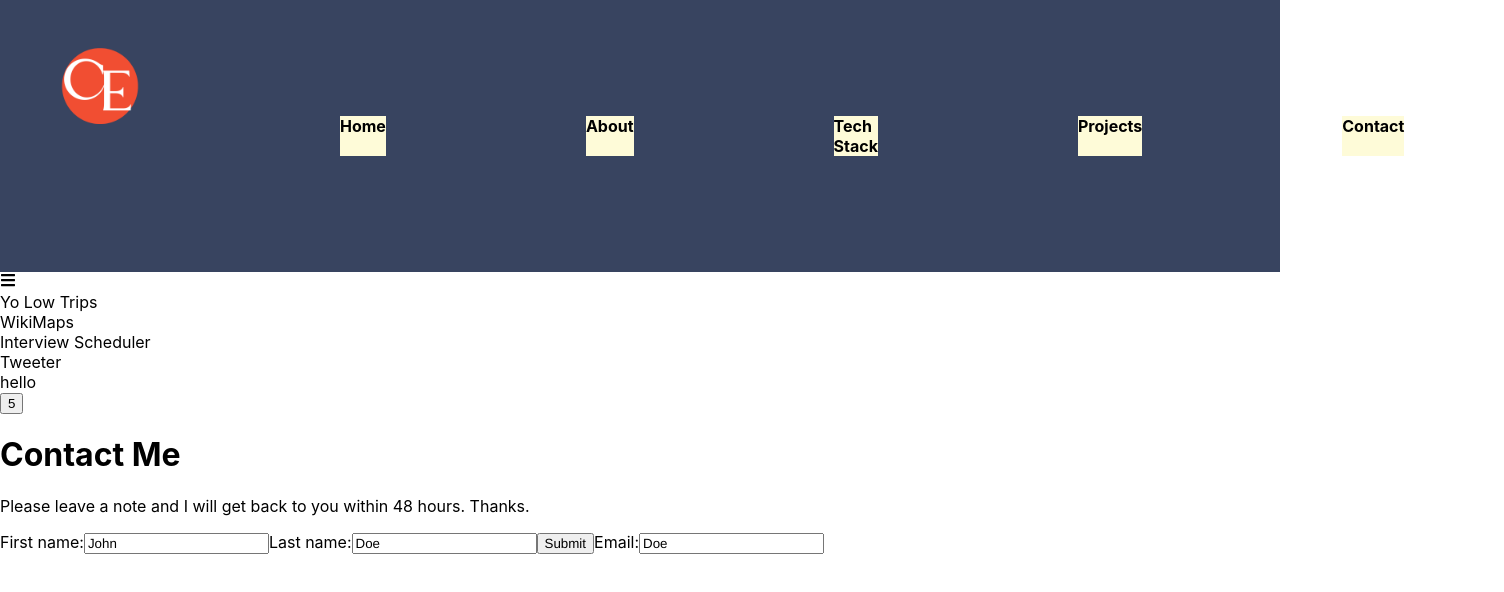
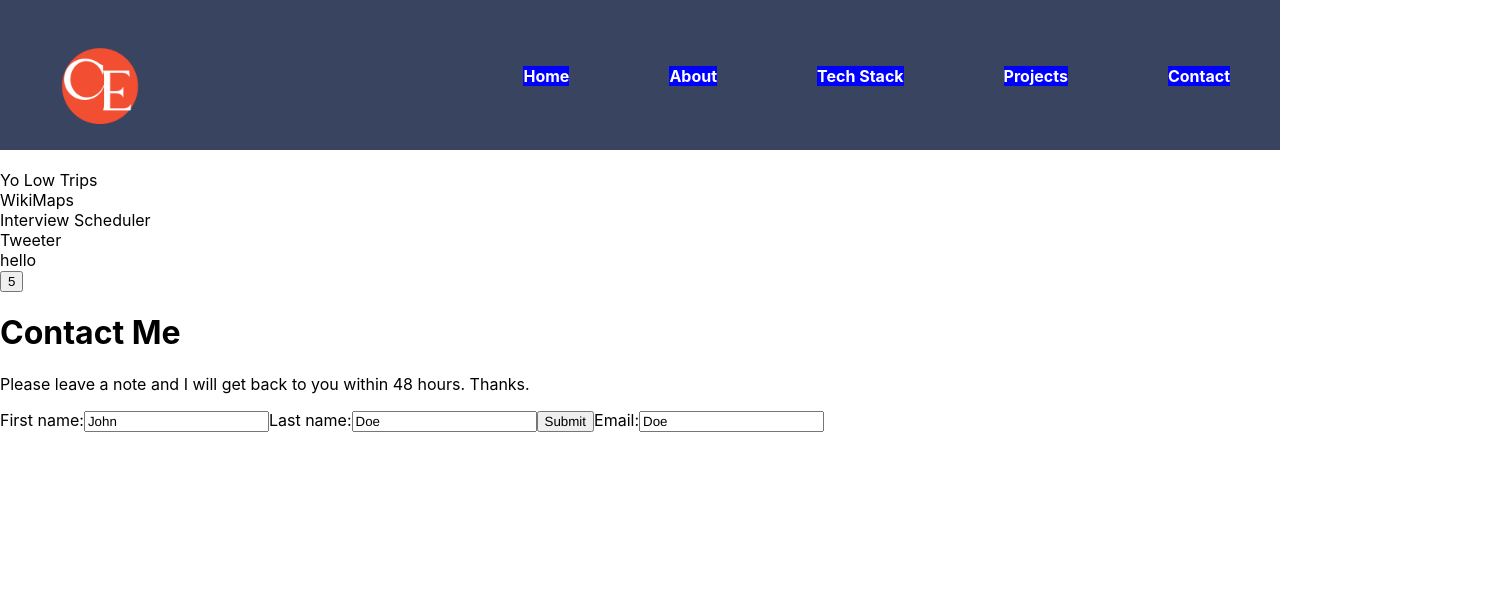
Before and after one commit to Charlesdigital/Portfolio_1, a React (Create React App) app: page / in a window 1280 px wide. Shown: the top 592 px of the page, 1504 px wide, since content can reach past the window. Built offline with nearby package versions, Linux system fonts and the light colour scheme.

Commit message:
restyle nav bar

```diff
--- a/src/components/Navbar/navbar.css
+++ b/src/components/Navbar/navbar.css
@@ -1,8 +1,8 @@
 
 .menu {
-    background-color: #fefbd8;
     font-weight: bold;
-    margin: 100px;
+    color: white;
+    margin: 50px;
 
 }
 
@@ -22,10 +22,19 @@
 nav {
     background-color: #384460  ;
     display: flex;
-    justify-content: space-between
+    justify-content: space-between;
+    height: 150px;
 }
 
 .top-logo {
 width: 200px;
 height: 200px;
 }
+
+.hidden {
+    visibility: hidden;
+}
+
+@media only screen and (min-width: 768px) {
+    .menu {background: blue;}
+  }
--- a/src/components/Navbar/navbar.jsx
+++ b/src/components/Navbar/navbar.jsx
@@ -10,31 +10,31 @@ function Navbar() {
   return (
 <div>
 <nav>
-        {/* <Link className='logo' to='/'>
+        {/* <Link classNameName='logo' to='/'>
           <img src = {LogoC} alt="logo" />
         </Link> */}
-        {/* <Link className='logo' to='/'>
+        {/* <Link classNameName='logo' to='/'>
           <img src = {test} alt="logo" />
         </Link> */}
 
-        <img class="top-logo" src = {Logo} alt="logo" />
+        <img className="top-logo" src = {Logo} alt="logo" />
         <div>
-<ul class="list">
-        <li class="menu">Home</li>
-        <li class="menu">About</li>
-        <li class="menu">Tech Stack</li>
-        <li class="menu">Projects</li>
-        <li class="menu">Contact</li>
+<ul className="list">
+        <li className="menu">Home</li>
+        <li className="menu">About</li>
+        <li className="menu">Tech Stack</li>
+        <li className="menu">Projects</li>
+        <li className="menu">Contact</li>
         </ul>
         </div>
 </nav>
 {/* hamburger */}
-<div>
+<div className= "hidden">
 <FaBars/>
 </div>
 
 {/* Mobile view */}
-{/* <ul className = {!nav ? 'hidden' : }> */}
+{/* <ul classNameName = {!nav ? 'hidden' : }> */}
 
 </div>
   )
```
